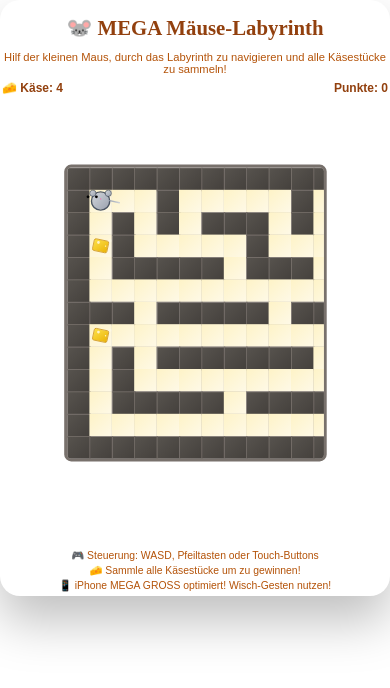
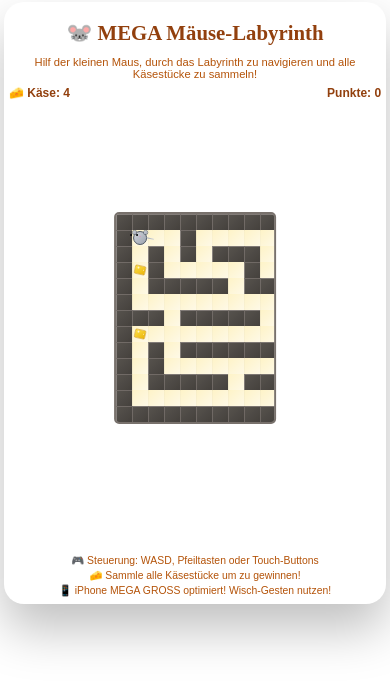
Before and after one commit to Vici137/mouse-maze-game, a plain HTML site: page index.html in a window 390 px wide. Drawn offline with Linux system fonts and the light colour scheme.

Commit message:
NO MORE CUT OFF! Smaller scale + 85% width

```diff
--- a/index.html
+++ b/index.html
@@ -320,10 +320,10 @@
                 margin-bottom: 10px;
             }
             .maze-container {
-                transform: scale(0.85);
+                transform: scale(0.65);
                 transform-origin: center;
                 margin: 0px auto 15px;
-                max-width: 95%;
+                max-width: 85%;
                 overflow: hidden;
             }
             .control-pad {
@@ -346,9 +346,9 @@
         /* iPhone 12 Pro specific (390px) */
         @media (max-width: 400px) and (min-width: 375px) {
             .maze-container {
-                transform: scale(0.75);
+                transform: scale(0.55);
                 margin: 0px auto 10px;
-                max-width: 95%;
+                max-width: 85%;
                 overflow: hidden;
             }
         }
@@ -358,9 +358,9 @@
                 padding: 0px;
             }
             .game-container {
-                padding: 2px;
-                margin: 0px;
-                max-width: 100vw;
+                padding: 5px;
+                margin: 2px;
+                max-width: 98vw;
             }
             h1 {
                 font-size: 1.3rem;
@@ -375,9 +375,9 @@
                 margin-bottom: 6px;
             }
             .maze-container {
-                transform: scale(0.70);
+                transform: scale(0.50);
                 margin: 0px auto 10px;
-                max-width: 95%;
+                max-width: 85%;
                 overflow: hidden;
             }
             .control-pad {
@@ -420,9 +420,9 @@
                 margin-bottom: 4px;
             }
             .maze-container {
-                transform: scale(0.65);
+                transform: scale(0.45);
                 margin: 0px auto 10px;
-                max-width: 95%;
+                max-width: 85%;
                 overflow: hidden;
             }
             .control-pad {
@@ -452,9 +452,9 @@
         /* MEGA AGGRESSIVE für winzige Screens */
         @media (max-width: 320px) {
             .maze-container {
-                transform: scale(0.60);
+                transform: scale(0.40);
                 margin: 0px auto 10px;
-                max-width: 95%;
+                max-width: 85%;
                 overflow: hidden;
             }
             h1 {
```
